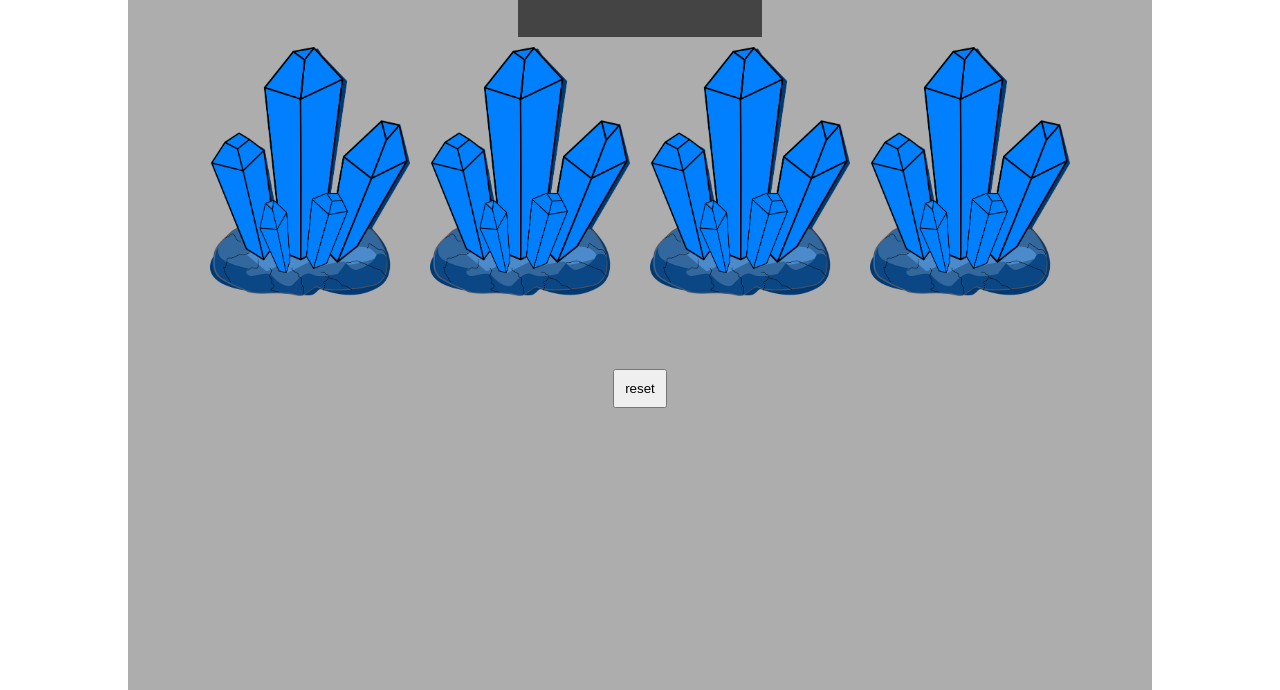
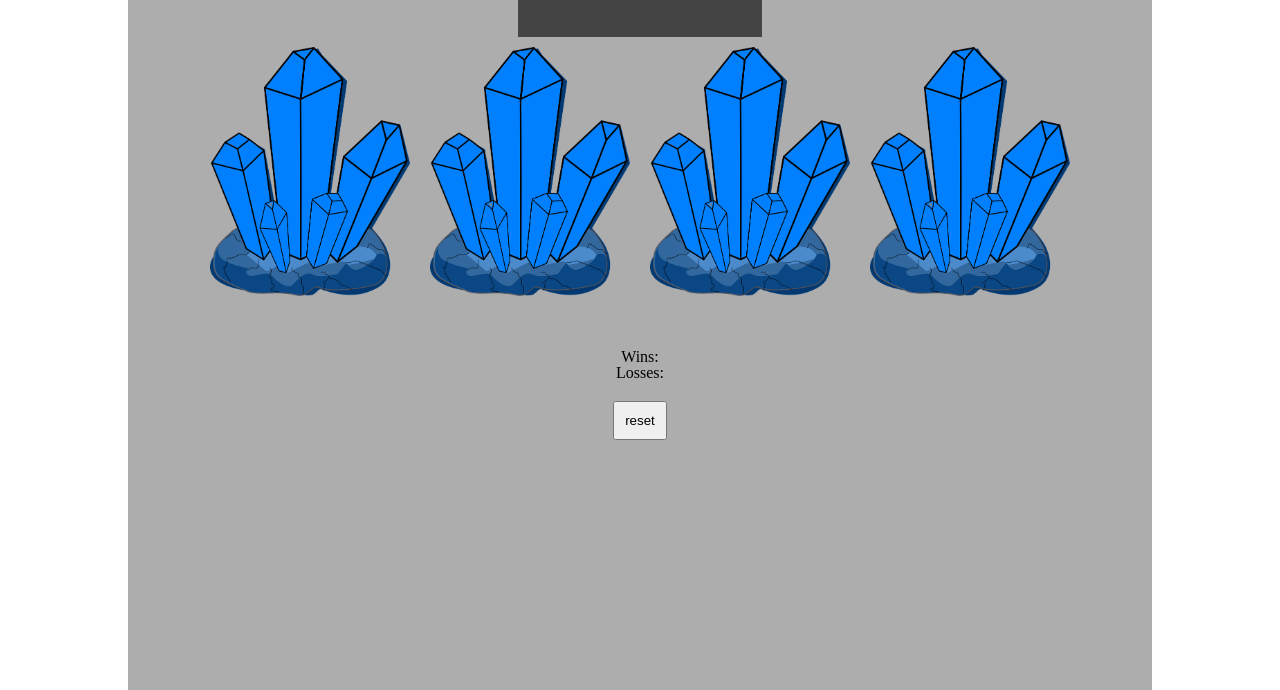
Before and after one commit to PicklesForEyes/week-4-game, a plain HTML site: page index.html in a window 1280 px wide. Shown: the part 190-880 px from the top of the page. Drawn offline with nearby package versions, Linux system fonts and the light colour scheme.

Commit message:
added initial text for wins and losses

```diff
--- a/index.html
+++ b/index.html
@@ -25,8 +25,8 @@
     <div id="win-lose"></div>
 
     <div class="result-counter">
-      <div id="win"></div>
-      <div id="lose"></div>
+      <div id="win">Wins: </div>
+      <div id="lose">Losses: </div>
     </div>
 
     <input type="reset" value="reset" id="reset"></input>
```
